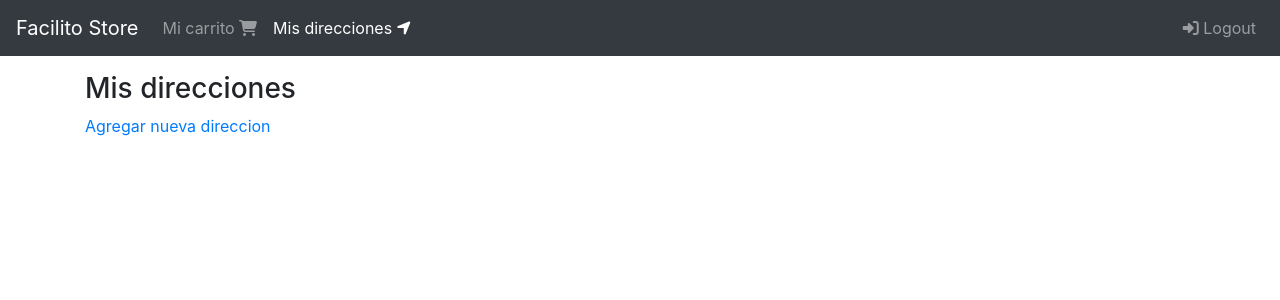
After one commit to GuillermoGA/codigofacilito-web_apps_django, a Django app: page /direcciones/ in a window 1280 px wide. The commit adds this page. Shown: the top 300 px of the page. Run offline with Django 3.2, Linux system fonts and the light colour scheme; a user stored in the database is signed in; parts of the project's set-up code (start-up, migrations or seed data) failed here and were passed over; some libraries are stand-ins or nearby versions.

Commit message:
WIP create shipping list view

```diff
--- a/facilito_store/urls.py
+++ b/facilito_store/urls.py
@@ -16,6 +16,7 @@ urlpatterns = [
     path('productos/', include('products.urls')),
     path('carrito/', include('carts.urls')),
     path('orden/', include('orders.urls')),
+    path('direcciones/', include('shipping_addresses.urls')),
 ]
 
 
--- /dev/null
+++ b/shipping_addresses/templates/shipping_addresses/shipping_addresses.html
@@ -0,0 +1,10 @@
+{% extends 'base.html' %}
+
+{% block content %}
+    <div class="col">
+        <div class="h3">
+            Mis direcciones
+        </div>
+        <a href="">Agregar nueva direccion</a>
+    </div>
+{% endblock %}
--- /dev/null
+++ b/shipping_addresses/urls.py
@@ -0,0 +1,9 @@
+from django.urls import path
+
+from shipping_addresses import views
+
+app_name = 'shipping_addresses'
+
+urlpatterns = [
+    path('', views.ShippingAddressListView.as_view(), name='shipping_addresses')
+]
--- a/shipping_addresses/views.py
+++ b/shipping_addresses/views.py
@@ -1,3 +1,11 @@
-from django.shortcuts import render
+from django.views.generic import ListView
 
-# Create your views here.
+from shipping_addresses.models import ShippingAddress
+
+
+class ShippingAddressListView(ListView):
+    model = ShippingAddress
+    template_name = 'shipping_addresses/shipping_addresses.html'
+
+    def get_queryset(self):
+        return ShippingAddress.objects.filter(user=self.request.user).order_by('-default')
--- a/templates/navbar.html
+++ b/templates/navbar.html
@@ -1,6 +1,7 @@
 {% url 'login' as login %}
 {% url 'register' as register %}
 {% url 'carts:cart' as cart %}
+{% url 'shipping_addresses:shipping_addresses' as shipping_addresses %}
 
 <nav class="navbar navbar-expand-md bg-dark navbar-dark">
     <a href="{% url 'index' %}" class="navbar-brand">Facilito Store</a>
@@ -14,6 +15,11 @@
             <li class="nav-item {% if request.path == cart %}active{% endif %}">
                 <a class="nav-link" href="{{ cart }}">
                     Mi carrito <span class="fas fa-shopping-cart"></span>
+                </a>
+            </li>
+            <li class="nav-item {% if request.path == shipping_addresses %}active{% endif %}">
+                <a class="nav-link" href="{{ shipping_addresses }}">
+                    Mis direcciones <span class="fas fa-location-arrow"></span>
                 </a>
             </li>
         </ul>
```
